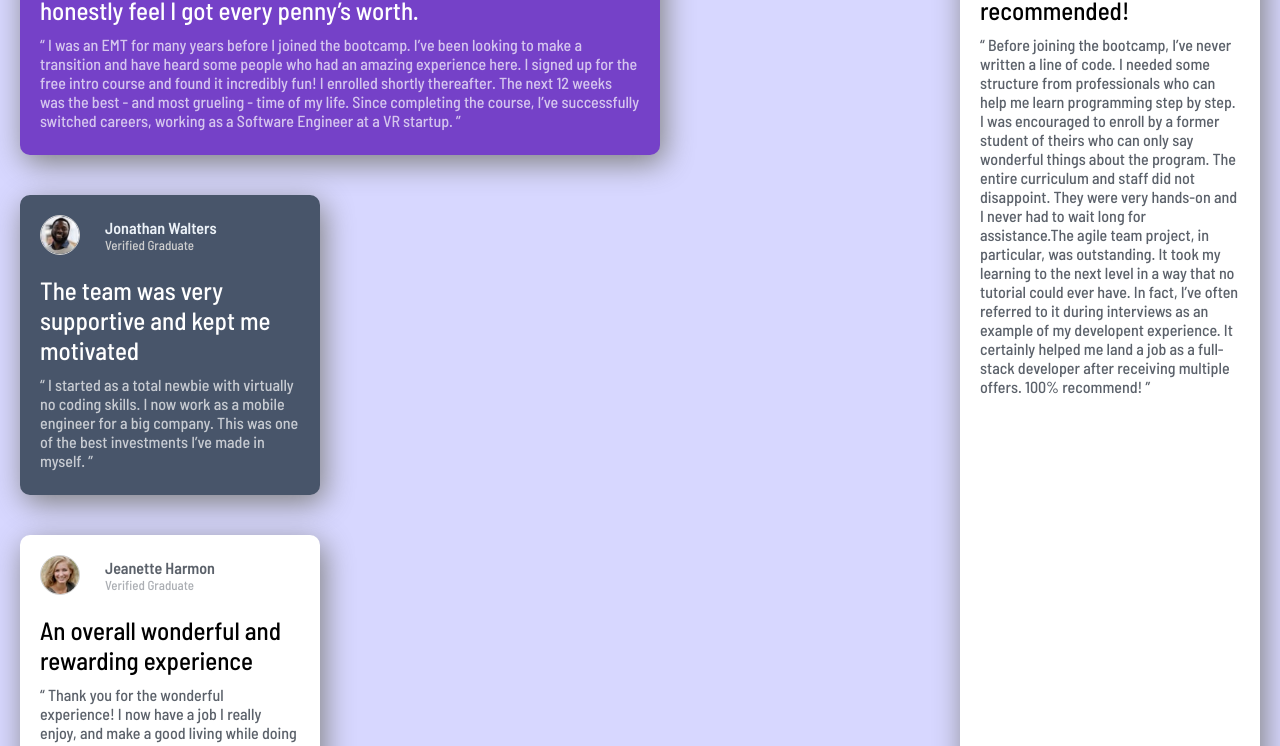
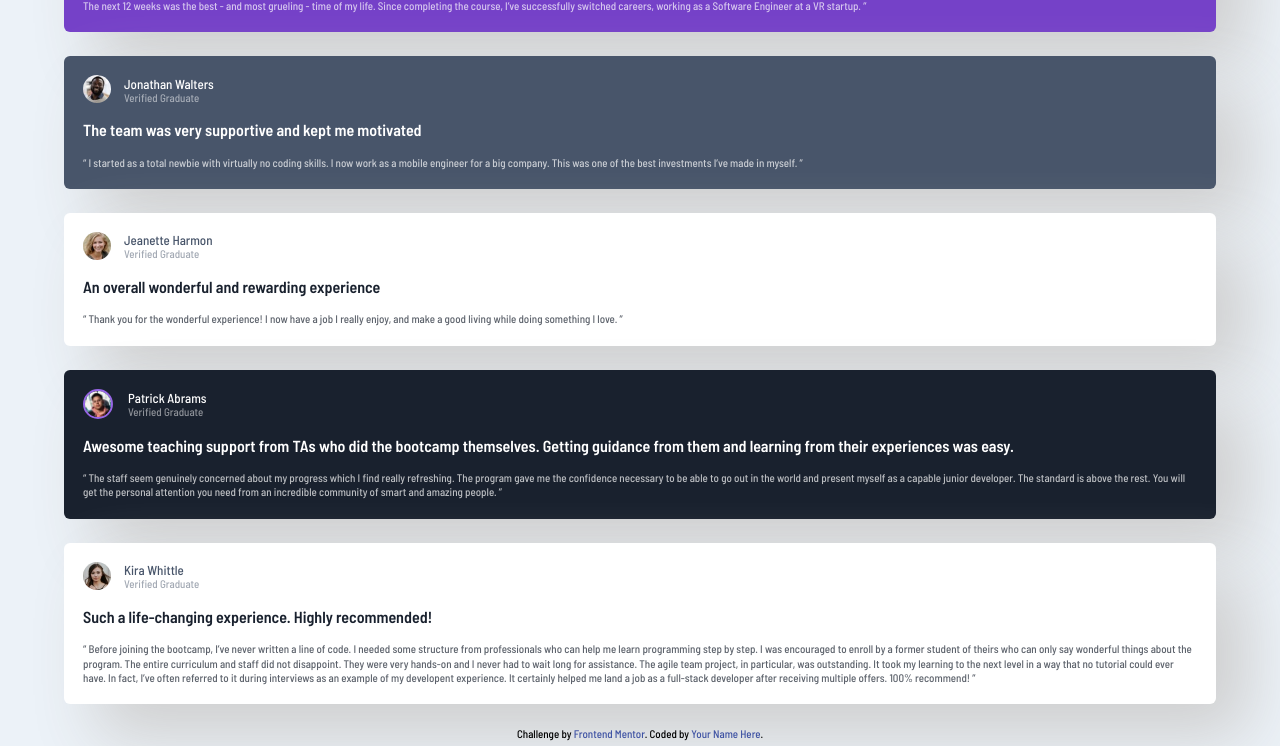
Before and after one commit to Rubendvb/testimonials-grid-section-main, a plain HTML site: page index.html in a window 1280 px wide. Shown: the part 165-911 px from the top of the page. Drawn offline with Linux system fonts and the light colour scheme.

Commit message:
Refatorando projeto

```diff
--- /dev/null
+++ b/assets/css/base.css
@@ -0,0 +1,24 @@
+:root {
+  --bg-roxo: hsl(263, 55%, 52%);
+  --bg-cinza-claro: hsl(217, 19%, 35%);
+  --bg-cinza-escuro: hsl(219, 29%, 14%);
+  --branco: hsl(0, 0%, 100%);
+  --cinza-claro-texto: hsl(210, 46%, 95%);
+  --cinza-escuro-texto: hsl(0, 0%, 81%);
+
+  --font-family: "Barlow Semi Condensed", sans-serif;
+}
+
+body {
+  background: var(--cinza-claro-texto);
+  font-family: var(--font-family);
+  font-size: 0.813rem;
+}
+
+.attribution {
+  font-size: 11px;
+  text-align: center;
+}
+.attribution a {
+  color: hsl(228, 45%, 44%);
+}
--- /dev/null
+++ b/assets/css/cards.css
@@ -0,0 +1,90 @@
+.cardContainer {
+  border: none;
+  border-radius: 6px;
+  padding: 1.19rem;
+  box-shadow: 33px 33px 66px var(--cinza-escuro-texto);
+}
+
+.card1 {
+  background: var(--bg-roxo);
+  background-image: url("../images/bg-pattern-quotation.svg");
+  background-repeat: no-repeat;
+  background-size: 82px 89px;
+  background-position-x: 92%;
+}
+
+.card1 .cardContainer___img__perfil,
+.card4 .cardContainer___img__perfil {
+  border: 2px solid hsl(263, 72%, 65%);
+}
+
+.card2 {
+  background: var(--bg-cinza-claro);
+}
+
+.card3 {
+  background: var(--branco);
+}
+
+.card3 .cardContainer__nome,
+.card5 .cardContainer__nome {
+  color: var(--bg-cinza-claro);
+}
+
+.card4 {
+  background: var(--bg-cinza-escuro);
+}
+
+.card5 {
+  background: var(--branco);
+}
+
+.cardContainer header {
+  display: flex;
+  align-items: center;
+  justify-content: flex-start;
+  margin-bottom: 1rem;
+}
+
+.cardContainer___img__perfil {
+  border-radius: 50%;
+  width: 50%;
+}
+
+.cardContainer__nome {
+  color: var(--branco);
+  font-weight: 500;
+  margin: -15px;
+}
+
+.cardContainer__nome p:nth-child(2) {
+  margin-top: 1px;
+  opacity: 50%;
+  font-size: 0.688rem;
+}
+
+.cardContainer__paragrafoDestaque {
+  color: var(--branco);
+  font-weight: 600;
+  font-size: 1rem;
+  line-height: 1.15;
+  margin-bottom: 1rem;
+}
+
+.card3 .cardContainer__paragrafoDestaque,
+.card5 .cardContainer__paragrafoDestaque {
+  color: var(--bg-cinza-escuro);
+}
+
+.cardContainer > p:nth-child(3) {
+  color: var(--branco);
+  opacity: 70%;
+  font-weight: 500;
+  font-size: 0.688rem;
+  line-height: 1.3;
+}
+
+.cardContainer:nth-child(3) p:nth-child(3),
+.card5 p:nth-child(3) {
+  color: var(--bg-cinza-escuro);
+}
--- /dev/null
+++ b/assets/css/main.css
@@ -0,0 +1,15 @@
+.bodyContainer {
+  display: grid;
+  gap: 1.5rem;
+  grid-template-columns: auto;
+  grid-template-rows: repeat(2, auto);
+  padding: 0 4rem;
+  margin: 3rem 0;
+}
+
+.mainContainer {
+  display: grid;
+  grid-template-columns: auto;
+  grid-template-rows: repeat(4, auto);
+  gap: 1.5rem;
+}
--- /dev/null
+++ b/assets/css/reset.css
@@ -0,0 +1,133 @@
+* {
+  box-sizing: border-box;
+}
+
+html,
+body,
+div,
+span,
+applet,
+object,
+iframe,
+h1,
+h2,
+h3,
+h4,
+h5,
+h6,
+p,
+blockquote,
+pre,
+a,
+abbr,
+acronym,
+address,
+big,
+cite,
+code,
+del,
+dfn,
+em,
+img,
+ins,
+kbd,
+q,
+s,
+samp,
+small,
+strike,
+strong,
+sub,
+sup,
+tt,
+var,
+b,
+u,
+i,
+center,
+dl,
+dt,
+dd,
+ol,
+ul,
+li,
+fieldset,
+form,
+label,
+legend,
+table,
+caption,
+tbody,
+tfoot,
+thead,
+tr,
+th,
+td,
+article,
+aside,
+canvas,
+details,
+embed,
+figure,
+figcaption,
+footer,
+header,
+hgroup,
+menu,
+nav,
+output,
+ruby,
+section,
+summary,
+time,
+mark,
+audio,
+video {
+  margin: 0;
+  padding: 0;
+  border: 0;
+  font-size: 100%;
+  font: inherit;
+  vertical-align: baseline;
+}
+/* HTML5 display-role reset for older browsers */
+article,
+aside,
+details,
+figcaption,
+figure,
+footer,
+header,
+hgroup,
+menu,
+nav,
+section {
+  display: block;
+}
+body {
+  line-height: 1;
+}
+ol,
+ul {
+  list-style: none;
+}
+blockquote,
+q {
+  quotes: none;
+}
+blockquote:before,
+blockquote:after,
+q:before,
+q:after {
+  content: "";
+  content: none;
+}
+table {
+  border-collapse: collapse;
+  border-spacing: 0;
+}
+
+a {
+  color: inherit;
+  text-decoration: none;
+}
--- a/index.html
+++ b/index.html
@@ -1,108 +1,168 @@
 <!DOCTYPE html>
 <html lang="en">
   <head>
-    <meta charset="UTF-8">
-    <meta name="viewport" content="width=device-width, initial-scale=1.0">
-    <link rel="stylesheet" href="style.css">
-    <link rel="preconnect" href="https://fonts.gstatic.com">
-    <link href="https://fonts.googleapis.com/css2?family=Barlow+Semi+Condensed:wght@500;600&display=swap" rel="stylesheet">
-    <link rel="icon" type="image/png" sizes="32x32" href="./images/favicon-32x32.png">
-    <title>Testimonials Grid</title>
+    <meta charset="UTF-8" />
+    <meta name="viewport" content="width=device-width, initial-scale=1.0" />
+    <link
+      rel="icon"
+      type="image/png"
+      sizes="32x32"
+      href="assets/images/favicon-32x32.png"
+    />
+    <title>Frontend Mentor | Testimonials - Grid</title>
+    <link rel="stylesheet" href="assets/css/reset.css" />
+    <link rel="preconnect" href="https://fonts.googleapis.com" />
+    <link rel="preconnect" href="https://fonts.gstatic.com" crossorigin />
+    <link
+      href="https://fonts.googleapis.com/css2?family=Barlow+Semi+Condensed:wght@500;600&display=swap"
+      rel="stylesheet"
+    />
+    <link rel="stylesheet" href="assets/css/base.css" />
+    <link rel="stylesheet" href="assets/css/main.css" />
+    <link rel="stylesheet" href="assets/css/cards.css" />
   </head>
-<body>
-    <aside>
-        <div class="wrap">
-            <div class="container">
-                <article class="art1">
-                    <div class="container2">
-                        <img src="images/image-daniel.jpg">
-                        <div>
-                            <h4>Daniel Clifford</h4>
-                            <p class="pSize">Verified Graduate</p>
+  <body class="bodyContainer">
+    <main class="mainContainer">
+      <article class="cardContainer card1">
+        <header>
+          <div class="cardContainer__img">
+            <img
+              class="cardContainer___img__perfil"
+              src="assets/images/image-daniel.jpg"
+              alt=""
+            />
           </div>
+          <div class="cardContainer__nome">
+            <p>Daniel Clifford</p>
+            <p>Verified Graduate</p>
           </div>
-
-                    <div>
-                        <p class="bold">I received a job offer mid-course, and the subjects I learned were current, if not more so, in the company I joined. I honestly feel I got every penny’s worth.</p>
-
-                        <p class="pOpacity">“ I was an EMT for many years before I joined the bootcamp. I’ve been looking to make a transition and have heard some people who had an amazing experience here. I signed up for the free intro course and found it incredibly fun! I enrolled shortly thereafter. The next 12 weeks was the best - and most grueling - time of my life. Since completing the course, I’ve successfully switched careers, working as a Software Engineer at a VR startup. ”</p>
+        </header>
+        <p class="cardContainer__paragrafoDestaque">
+          I received a job offer mid-course, and the subjects I learned were
+          current, if not more so, in the company I joined. I honestly feel I
+          got every penny’s worth.
+        </p>
+        <p>
+          “ I was an EMT for many years before I joined the bootcamp. I’ve been
+          looking to make a transition and have heard some people who had an
+          amazing experience here. I signed up for the free intro course and
+          found it incredibly fun! I enrolled shortly thereafter. The next 12
+          weeks was the best - and most grueling - time of my life. Since
+          completing the course, I’ve successfully switched careers, working as
+          a Software Engineer at a VR startup. ”
+        </p>
+      </article>
+      <article class="cardContainer card2">
+        <header>
+          <div class="cardContainer__img">
+            <img
+              class="cardContainer___img__perfil"
+              src="assets/images/image-jonathan.jpg"
+              alt=""
+            />
           </div>
-
+          <div class="cardContainer__nome">
+            <p>Jonathan Walters</p>
+            <p>Verified Graduate</p>
+          </div>
+        </header>
+        <p class="cardContainer__paragrafoDestaque">
+          The team was very supportive and kept me motivated
+        </p>
+        <p>
+          “ I started as a total newbie with virtually no coding skills. I now
+          work as a mobile engineer for a big company. This was one of the best
+          investments I’ve made in myself. ”
+        </p>
       </article>
-
-                <article class="art2">
-                    <div class="container2">
-                        <img src="images/image-jonathan.jpg" class="border">
-                        <div>
-                            <h4>Jonathan Walters</h4>
-                            <p class="pSize">Verified Graduate</p>
+      <article class="cardContainer card3">
+        <header>
+          <div class="cardContainer__img">
+            <img
+              class="cardContainer___img__perfil"
+              src="assets/images/image-jeanette.jpg"
+              alt=""
+            />
           </div>
+          <div class="cardContainer__nome">
+            <p>Jeanette Harmon</p>
+            <p>Verified Graduate</p>
           </div>
-                    <div>
-                        <p class="bold">The team was very supportive and kept me motivated</p>
-
-                        <p class="pOpacity">“ I started as a total newbie with virtually no coding skills. I now work as a mobile engineer for a big company. This was one of the best investments I’ve made in myself. ”</p>
+        </header>
+        <p class="cardContainer__paragrafoDestaque">
+          An overall wonderful and rewarding experience
+        </p>
+        <p>
+          “ Thank you for the wonderful experience! I now have a job I really
+          enjoy, and make a good living while doing something I love. ”
+        </p>
+      </article>
+      <article class="cardContainer card4">
+        <header>
+          <div class="cardContainer__img">
+            <img
+              class="cardContainer___img__perfil"
+              src="assets/images/image-patrick.jpg"
+              alt=""
+            />
           </div>
+          <div class="cardContainer__nome">
+            <p>Patrick Abrams</p>
+            <p>Verified Graduate</p>
+          </div>
+        </header>
+        <p class="cardContainer__paragrafoDestaque">
+          Awesome teaching support from TAs who did the bootcamp themselves.
+          Getting guidance from them and learning from their experiences was
+          easy.
+        </p>
+        <p>
+          “ The staff seem genuinely concerned about my progress which I find
+          really refreshing. The program gave me the confidence necessary to be
+          able to go out in the world and present myself as a capable junior
+          developer. The standard is above the rest. You will get the personal
+          attention you need from an incredible community of smart and amazing
+          people. ”
+        </p>
       </article>
+    </main>
+    <aside class="cardContainer card5">
+      <header>
+        <div class="cardContainer__img">
+          <img
+            class="cardContainer___img__perfil"
+            src="assets/images/image-kira.jpg"
+            alt=""
+          />
         </div>
-
-            <div class="container">
-                <article class="art3">
-                    <div class="container2">
-                        <img src="images/image-jeanette.jpg" class="border">
-                        <div>
-                            <h4 class="h4cor">Jeanette Harmon</h4>
-                            <p class="pSize2">Verified Graduate</p>
+        <div class="cardContainer__nome">
+          <p>Kira Whittle</p>
+          <p>Verified Graduate</p>
         </div>
-                    </div>
-
-                    <div>
-                        <p class="bold">An overall wonderful and rewarding experience</p>
-
-                        <p class="pOpacity2">“ Thank you for the wonderful experience! I now have a job I really enjoy, and make a good living while doing something I love. ”</p>
-                    </div>
-                </article>
-
-                <article class="art4">
-                    <div class="container2">
-                        <img src="images/image-patrick.jpg">
-                        <div>
-                            <h4>Patrick Abrams</h4>
-                            <p class="pSize">Verified Graduate</p>
-                        </div>
-                    </div>
-
-                    <div>
-                        <p class="bold">Awesome teaching support from TAs who did the bootcamp themselves. Getting guidance from them and learning from their experiences was easy.</p>
-
-                        <p class="pOpacity">“ The staff seem genuinely concerned about my progress which I find really refreshing. The program gave me the confidence necessary to be able to go out in the world and present myself as a capable junior developer. The standard is above the rest. You will get the personal attention you need from an incredible community of smart and amazing people. ”</p>
-                    </div>
-                </article>
-            </div>
-        </div>
-
-        <div class="container">
-            <article class="art5">
-                <div class="container2">
-                    <img src="images/image-kira.jpg" class="border">
-                    <div>
-                        <h4 class="h4cor">Kira Whittle</h4>
-                        <p class="pSize2">Verified Graduate</p>
-                    </div>
-                    </div>
-
-                <div>
-                    <p class="bold">Such a life-changing experience. Highly recommended!</p>
-
-                    <p class="pOpacity2">“ Before joining the bootcamp, I’ve never written a line of code. I needed some structure from professionals who can help me learn programming step by step. I was encouraged to enroll by a former student of theirs who can only say wonderful things about the program. The entire curriculum and staff did not disappoint. They were very hands-on and I never had to wait long for assistance.The agile team project, in particular, was outstanding. It took my learning to the next level in a way that no tutorial could ever have. In fact, I’ve often referred to it during interviews as an example of my developent experience. It certainly helped me land a job as a full-stack developer after receiving multiple offers. 100% recommend! ”</p>
-                </div>
-            </article>
-        </div>
+      </header>
+      <p class="cardContainer__paragrafoDestaque">
+        Such a life-changing experience. Highly recommended!
+      </p>
+      <p>
+        “ Before joining the bootcamp, I’ve never written a line of code. I
+        needed some structure from professionals who can help me learn
+        programming step by step. I was encouraged to enroll by a former student
+        of theirs who can only say wonderful things about the program. The
+        entire curriculum and staff did not disappoint. They were very hands-on
+        and I never had to wait long for assistance. The agile team project, in
+        particular, was outstanding. It took my learning to the next level in a
+        way that no tutorial could ever have. In fact, I’ve often referred to it
+        during interviews as an example of my developent experience. It
+        certainly helped me land a job as a full-stack developer after receiving
+        multiple offers. 100% recommend! ”
+      </p>
     </aside>
-
     <footer>
       <div class="attribution">
-            Challenge by <a href="https://www.frontendmentor.io?ref=challenge" target="_blank">Frontend Mentor</a>.Coded by <a href="#">Your Name Here</a>.
+        Challenge by
+        <a href="https://www.frontendmentor.io?ref=challenge" target="_blank"
+          >Frontend Mentor</a
+        >. Coded by <a href="#">Your Name Here</a>.
       </div>
     </footer>
   </body>
--- a/style.css
+++ /dev/null
@@ -1,139 +0,0 @@
-* {
-    padding: 0;
-    margin: 0;
-    box-sizing: border-box;
-    font-family: 'Barlow Semi Condensed', sans-serif;
-}
-
-body {
-    width: 100vw;
-}
-
-aside {
-    display: flex;
-    background-color: rgb(215, 215, 255);
-}
-
-article {
-    margin: 20px;
-    border-radius: 10px;
-    box-shadow: 4px 8px 30px grey;
-}
-
-.container {
-    display: flex;
-    flex-wrap: wrap;
-}
-
-.bold {
-    font-size: 25px;
-    margin-bottom: 10px;
-}
-
-.art1 {
-    padding: 20px;
-    width: 640px;
-    height: 300px;
-    background-color: hsl(263, 55%, 52%);
-    color: hsl(0, 0%, 100%);
-    background-image: url(/images/bg-pattern-quotation.svg);
-    background-position: 400px top;
-    background-repeat: no-repeat;
-}
-
-.container2 {
-    display: flex;
-    flex-direction: row;
-    margin-bottom: 20px;
-    align-items: center;
-}
-
-.pOpacity {
-    color: hsla(0, 0%, 100%, 0.699);
-}
-
-.pOpacity2 {
-    color: hsla(217, 30%, 14%, 0.712);
-}
-
-img {
-    width: 40px;
-    margin-right: 25px;
-    border-radius: 50px;
-}
-
-.art4 img {
-    border-style: solid;
-    border-color: hsl(263, 55%, 52%);
-}
-
-.art1 img {
-    border-style: solid;
-    border-color: hsl(263, 71%, 70%);
-}
-
-.border {
-    border-style: solid;
-    border-width: 1px;
-    border-color: hsl(0, 0%, 81%);
-}
-
-h4, .pSize, .pSize2{
-    color: hsl(210, 46%, 95%);
-}
-
-.pSize {
-    font-size: 13px;
-    color: hsl(0, 0%, 81%);
-}
-
-.pSize2 {
-    font-size: 13px;
-    color: hsla(217, 30%, 14%, 0.363);
-}
-
-.h4cor {
-    color:  hsla(217, 30%, 14%, 0.712);
-}
-
-.art2 {
-    padding: 20px;
-    width: 300px;
-    height: 300px;
-    background-color: hsl(217, 19%, 35%);
-    color: hsl(0, 0%, 100%);
-}
-
-.art3 {
-    padding: 20px;
-    width: 300px;
-    height: 300px;
-    background-color: hsl(0, 0%, 100%);
-}
-
-.art4 {
-    padding: 20px;
-    width: 640px;
-    height: 300px;
-    background-color: hsl(219, 29%, 14%);
-    color: hsl(0, 0%, 100%);
-}
-
-.art5 {
-    padding: 20px;
-    width: 300px;
-    height: auto;
-    background-color: hsl(0, 0%, 100%);
-}
-
-@media (max-width: 375px) {
-
-    body {
-        width: 200%;
-    }
-
-    aside {
-        width: 100%;
-    }
-
-}
```
Also changed, not shown: assets/design/desktop-design.jpg (renamed from design/desktop-design.jpg), assets/design/desktop-preview.jpg (renamed from design/desktop-preview.jpg), assets/design/mobile-design.jpg (renamed from design/mobile-design.jpg), assets/images/bg-pattern-quotation.svg (renamed from images/bg-pattern-quotation.svg), assets/images/favicon-32x32.png (renamed from images/favicon-32x32.png), assets/images/image-daniel.jpg (renamed from images/image-daniel.jpg), assets/images/image-jeanette.jpg (renamed from images/image-jeanette.jpg), assets/images/image-jonathan.jpg (renamed from images/image-jonathan.jpg), assets/images/image-kira.jpg (renamed from images/image-kira.jpg), assets/images/image-patrick.jpg (renamed from images/image-patrick.jpg), 3 other files. Lines whose indentation alone changed are shown as unchanged.
